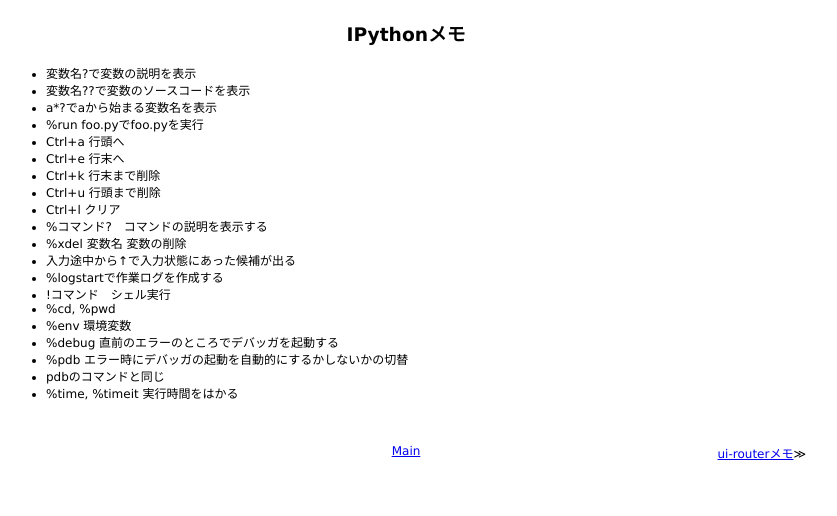
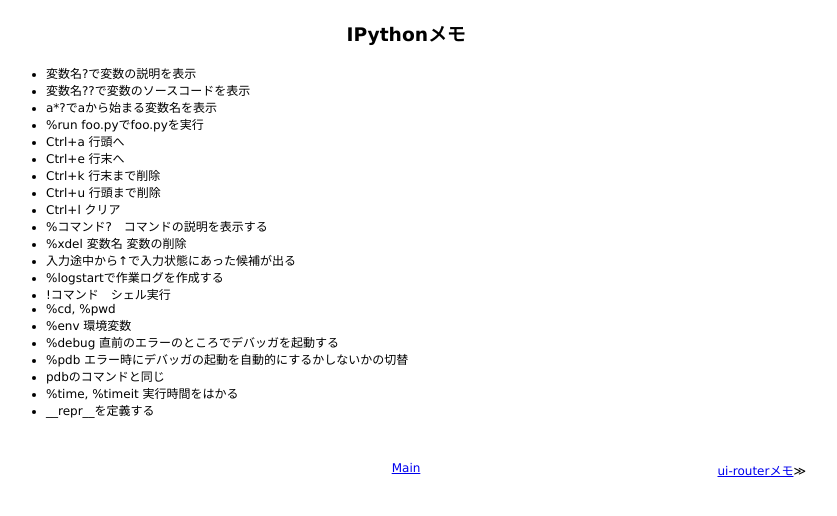
Before and after one commit to 38elements/38elements.github.com, a Jekyll site: the page built from _posts/2015-06-21-ipython.md, in a window 1280 px wide. Shown: the top 516 px of the page, without its empty margins (234-1071 px from the left). Built offline with Jekyll 4.4.1, drawn with Linux system fonts in a browser that asks for light colours; Markdown is read by kramdown in place of the engine named in the settings.

Commit message:
Update 2015-06-21-ipython.md

```diff
--- a/_posts/2015-06-21-ipython.md
+++ b/_posts/2015-06-21-ipython.md
@@ -22,3 +22,4 @@ title: IPythonメモ
 * %pdb エラー時にデバッガの起動を自動的にするかしないかの切替
 * pdbのコマンドと同じ
 * %time, %timeit 実行時間をはかる
+* __repr__を定義する
```
